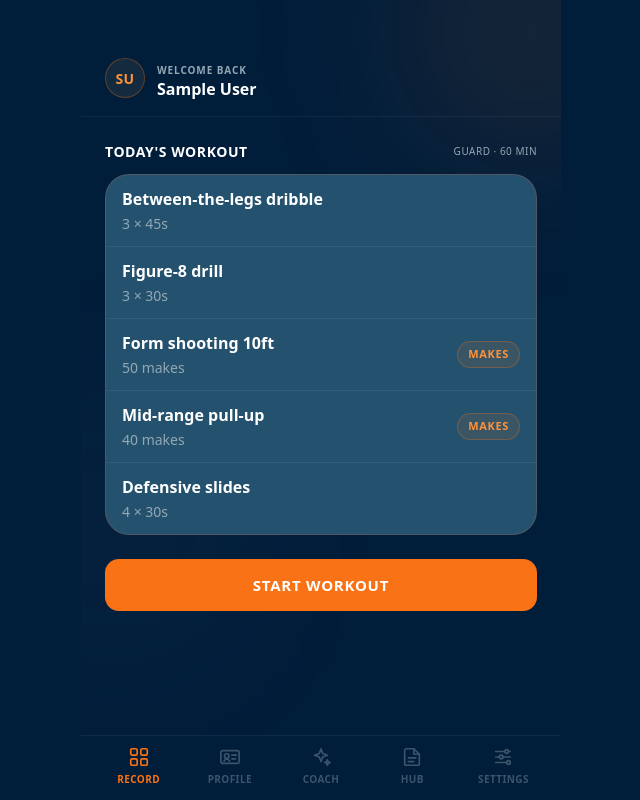
After one commit to Kaiden-King/ascendiq, a Django app: page /workout/today/ in a window 1280 px wide. The commit adds this page. Shown: the whole page, without its empty margins (319-959 px from the left). Run offline with Django 5.2, Linux system fonts and the light colour scheme; a user stored in the database is signed in; tables that the repository leaves empty hold one stand-in row (values such as "Sample post").

Commit message:
Steps 14-15: workout template and today's workout screen
- workout_templates.py: GUARD_60 as a plain list; create_todays_workout
  locks the athlete row so a double-tapped Start makes one workout
- /workout/today/ shows the plan; POST /workout/start/ creates it
- Dashboard Today card shows the plan or "Continue workout"
- Workout.started_at for duration; drills keep creation order
- TIME_ZONE America/New_York so "today" ends at local midnight

Co-Authored-By: Claude Opus 5.5 <noreply@anthropic.com>

```diff
--- a/ascendiq/settings.py
+++ b/ascendiq/settings.py
@@ -156,7 +156,9 @@ LOGOUT_REDIRECT_URL = 'home'
 
 LANGUAGE_CODE = 'en-us'
 
-TIME_ZONE = 'UTC'
+# Maryland time, so "today" flips at local midnight, not 8pm.
+# Use timezone.localdate() for "today" in code — never date.today().
+TIME_ZONE = 'America/New_York'
 
 USE_I18N = True
 
--- a/athletes/management/commands/seed_test_users.py
+++ b/athletes/management/commands/seed_test_users.py
@@ -15,6 +15,7 @@ from django.contrib.auth.password_validation import validate_password
 from django.core.exceptions import ValidationError
 from django.core.management.base import BaseCommand, CommandError
 from django.db import transaction
+from django.utils import timezone
 
 from athletes.models import Athlete, Workout, WorkoutSet
 
@@ -47,7 +48,7 @@ class Command(BaseCommand):
             raise CommandError(" ".join(error.messages))
 
         User = get_user_model()
-        today = datetime.date.today()
+        today = timezone.localdate()
 
         for info in TEST_ATHLETES:
             if User.objects.filter(username=info["username"]).exists():
--- a/athletes/models.py
+++ b/athletes/models.py
@@ -39,6 +39,7 @@ class Workout(models.Model):
     focus = models.CharField(max_length=60, blank=True)
     duration_min = models.IntegerField(null=True, blank=True)
     status = models.CharField(max_length=20, default="in_progress")
+    started_at = models.DateTimeField(null=True, blank=True)  # set on Start; finish uses it for duration
 
     class Meta:
         ordering = ["-date"]  # newest first
@@ -56,6 +57,9 @@ class WorkoutSet(models.Model):
     completed = models.BooleanField(default=False)
     made = models.IntegerField(null=True, blank=True)
     attempted = models.IntegerField(null=True, blank=True)
+
+    class Meta:
+        ordering = ["id"]  # drills stay in the order the workout created them
 
     def __str__(self):
         return self.drill_name
--- a/athletes/urls.py
+++ b/athletes/urls.py
@@ -8,4 +8,6 @@ urlpatterns = [
     path("login/", auth_views.LoginView.as_view(redirect_authenticated_user=True), name="login"),
     path("logout/", auth_views.LogoutView.as_view(), name="logout"),
     path("dashboard/", views.dashboard, name="dashboard"),
+    path("workout/today/", views.workout_today, name="workout_today"),
+    path("workout/start/", views.workout_start, name="workout_start"),
 ]
--- a/athletes/views.py
+++ b/athletes/views.py
@@ -1,11 +1,13 @@
 from django.contrib.auth import login
 from django.contrib.auth.decorators import login_required
 from django.db import transaction
-from django.shortcuts import redirect, render
+from django.shortcuts import get_object_or_404, redirect, render
 from django.utils.text import slugify
+from django.views.decorators.http import require_POST
 
 from .forms import SignupForm
 from .models import Athlete
+from .workout_templates import GUARD_60, GUARD_60_FOCUS, create_todays_workout, todays_workout
 
 
 def unique_slug(full_name):
@@ -46,4 +48,35 @@ def signup(request):
 def dashboard(request):
     # Only ever the logged-in user's own athlete. Admin logins have none.
     athlete = Athlete.objects.filter(user=request.user).first()
-    return render(request, "dashboard.html", {"athlete": athlete, "active_tab": "record"})
+    context = {"athlete": athlete, "active_tab": "record"}
+    if athlete:
+        context["workout"] = todays_workout(athlete)
+        context["plan_focus"] = GUARD_60_FOCUS
+        context["plan_drills"] = len(GUARD_60)
+        context["plan_tracked"] = sum(1 for _, _, tracks in GUARD_60 if tracks)
+    return render(request, "dashboard.html", context)
+
+
+@login_required
+def workout_today(request):
+    """Today's drills. Shows the plan until Start is tapped, then the real workout."""
+    athlete = get_object_or_404(Athlete, user=request.user)
+    workout = todays_workout(athlete)
+    context = {
+        "athlete": athlete,
+        "active_tab": "record",
+        "workout": workout,
+        "plan": GUARD_60,
+        "plan_focus": GUARD_60_FOCUS,
+    }
+    return render(request, "workout_today.html", context)
+
+
+@login_required
+@require_POST
+def workout_start(request):
+    """Create today's workout. POST only, so just visiting a page never creates rows."""
+    athlete = get_object_or_404(Athlete, user=request.user)
+    create_todays_workout(athlete)
+    # Step 16 sends this to the active session screen instead.
+    return redirect("workout_today")
--- /dev/null
+++ b/athletes/workout_templates.py
@@ -0,0 +1,57 @@
+"""Today's drills, as a plain list.
+
+The AI workout generator replaces this in week 4. The screens read workouts
+from the database, never from this file, so swapping it out won't touch them.
+"""
+
+from django.db import transaction
+from django.utils import timezone
+
+from .models import Athlete, Workout, WorkoutSet
+
+GUARD_60_FOCUS = "Guard · 60 min"
+
+# (drill name, target, tracks makes and attempts?)
+GUARD_60 = [
+    ("Between-the-legs dribble", "3 × 45s", False),
+    ("Figure-8 drill", "3 × 30s", False),
+    ("Form shooting 10ft", "50 makes", True),
+    ("Mid-range pull-up", "40 makes", True),
+    ("Defensive slides", "4 × 30s", False),
+]
+
+
+def todays_workout(athlete):
+    """The athlete's workout for today, or None if they haven't started one."""
+    return Workout.objects.filter(athlete=athlete, date=timezone.localdate()).first()
+
+
+def create_todays_workout(athlete):
+    """Start today's workout from the template. Safe to call twice.
+
+    Locking the athlete's row means a double-tap on Start waits for the first
+    tap to finish, finds that workout, and returns it instead of making a second.
+    """
+    with transaction.atomic():
+        Athlete.objects.select_for_update().get(pk=athlete.pk)
+
+        existing = todays_workout(athlete)
+        if existing:
+            return existing
+
+        workout = Workout.objects.create(
+            athlete=athlete,
+            date=timezone.localdate(),
+            focus=GUARD_60_FOCUS,
+            started_at=timezone.now(),
+        )
+        for name, target, tracks_shots in GUARD_60:
+            WorkoutSet.objects.create(
+                workout=workout,
+                drill_name=name,
+                target=target,
+                # None means "not a shooting drill" — the screen hides the score boxes
+                made=0 if tracks_shots else None,
+                attempted=0 if tracks_shots else None,
+            )
+        return workout
--- a/static/css/ascendiq.css
+++ b/static/css/ascendiq.css
@@ -413,3 +413,21 @@ a.btn-primary { display: flex; align-items: center; justify-content: center; }
   stroke-linecap: round; stroke-linejoin: round;
 }
 .nav__item--soon { opacity: .4; cursor: default; }
+
+/* ===================== today's workout: drill list ===================== */
+.drills { margin: 0; padding: 0; list-style: none; overflow: hidden; }
+.drill {
+  display: grid; grid-template-columns: 1fr auto; align-items: center;
+  gap: 2px 12px;
+  min-height: 64px; padding: 12px 16px;
+  border-top: 1px solid var(--hairline);
+}
+.drill:first-child { border-top: none; }
+.drill__name { font-size: 16px; font-weight: 700; color: var(--text); }
+.drill__target { grid-column: 1; font-size: 14px; color: var(--muted); }
+.drill__tag {
+  grid-column: 2; grid-row: 1 / span 2;
+  font-size: 11px; font-weight: 700; letter-spacing: .06em; text-transform: uppercase;
+  color: var(--orange-lt); background: var(--orange-wash);
+  border: 1px solid var(--orange-line); border-radius: 999px; padding: 4px 10px;
+}
--- /dev/null
+++ b/templates/workout_today.html
@@ -0,0 +1,43 @@
+{% extends "base.html" %}
+
+{% block title %}Today's workout · AscendIQ{% endblock %}
+
+{% block content %}
+  <div class="sect">
+    <div class="sect__hd">
+      <h2>Today's workout</h2>
+      <span class="sect__note">{{ workout.focus|default:plan_focus }}</span>
+    </div>
+
+    <ol class="drills card">
+      {% if workout %}
+        {# Started: the real drills from the database #}
+        {% for set in workout.workoutset_set.all %}
+          <li class="drill">
+            <span class="drill__name">{{ set.drill_name }}</span>
+            <span class="drill__target">{{ set.target }}</span>
+            {% if set.made is not None %}<span class="drill__tag">Makes</span>{% endif %}
+          </li>
+        {% endfor %}
+      {% else %}
+        {# Not started yet: the plan, straight from the template #}
+        {% for name, target, tracks_shots in plan %}
+          <li class="drill">
+            <span class="drill__name">{{ name }}</span>
+            <span class="drill__target">{{ target }}</span>
+            {% if tracks_shots %}<span class="drill__tag">Makes</span>{% endif %}
+          </li>
+        {% endfor %}
+      {% endif %}
+    </ol>
+  </div>
+
+  {% if workout %}
+    <p class="today__sub">Started {{ workout.started_at|time:"g:i A" }}. Checking off drills arrives in step 16.</p>
+  {% else %}
+    <form method="post" action="{% url 'workout_start' %}">
+      {% csrf_token %}
+      <button type="submit" class="btn-primary">Start workout</button>
+    </form>
+  {% endif %}
+{% endblock %}
```
Also changed, not shown: templates/dashboard.html (+14 -4 lines), athletes/migrations/0002_alter_workoutset_options_workout_started_at.py (added).
